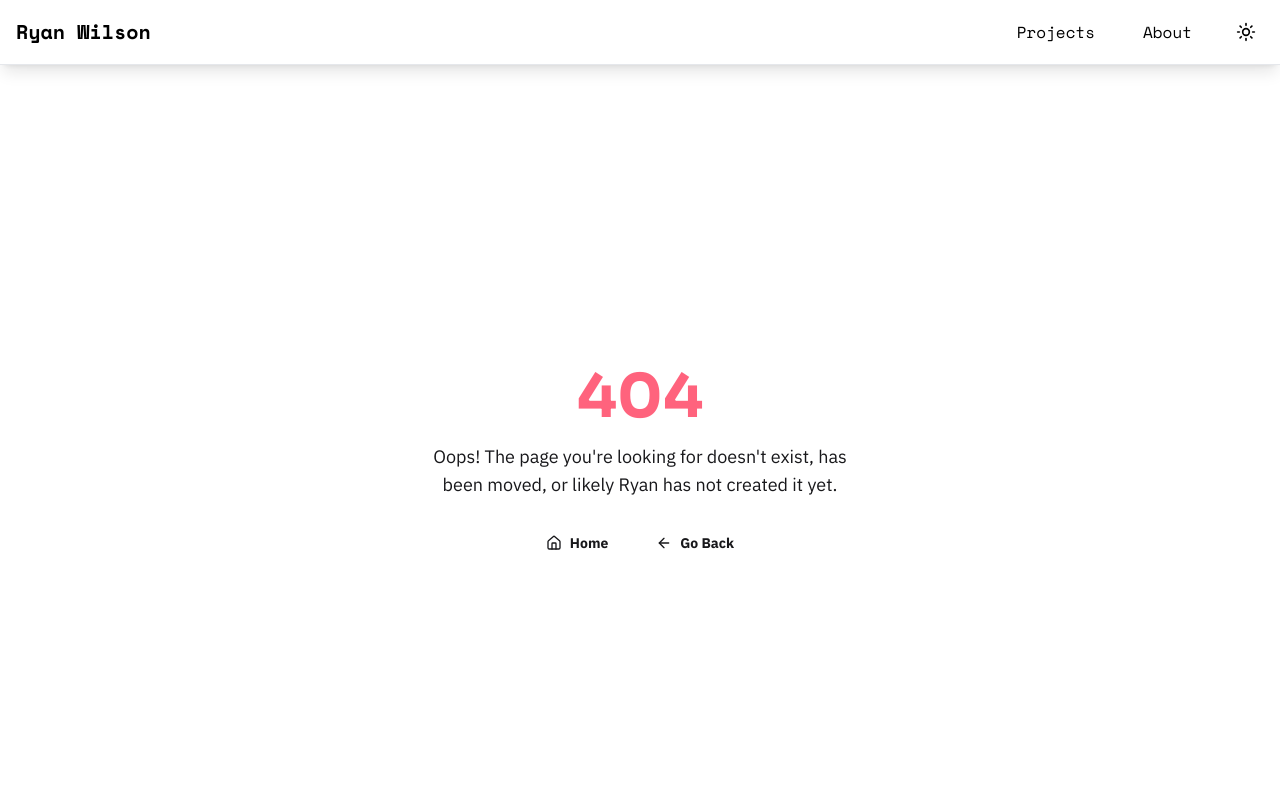
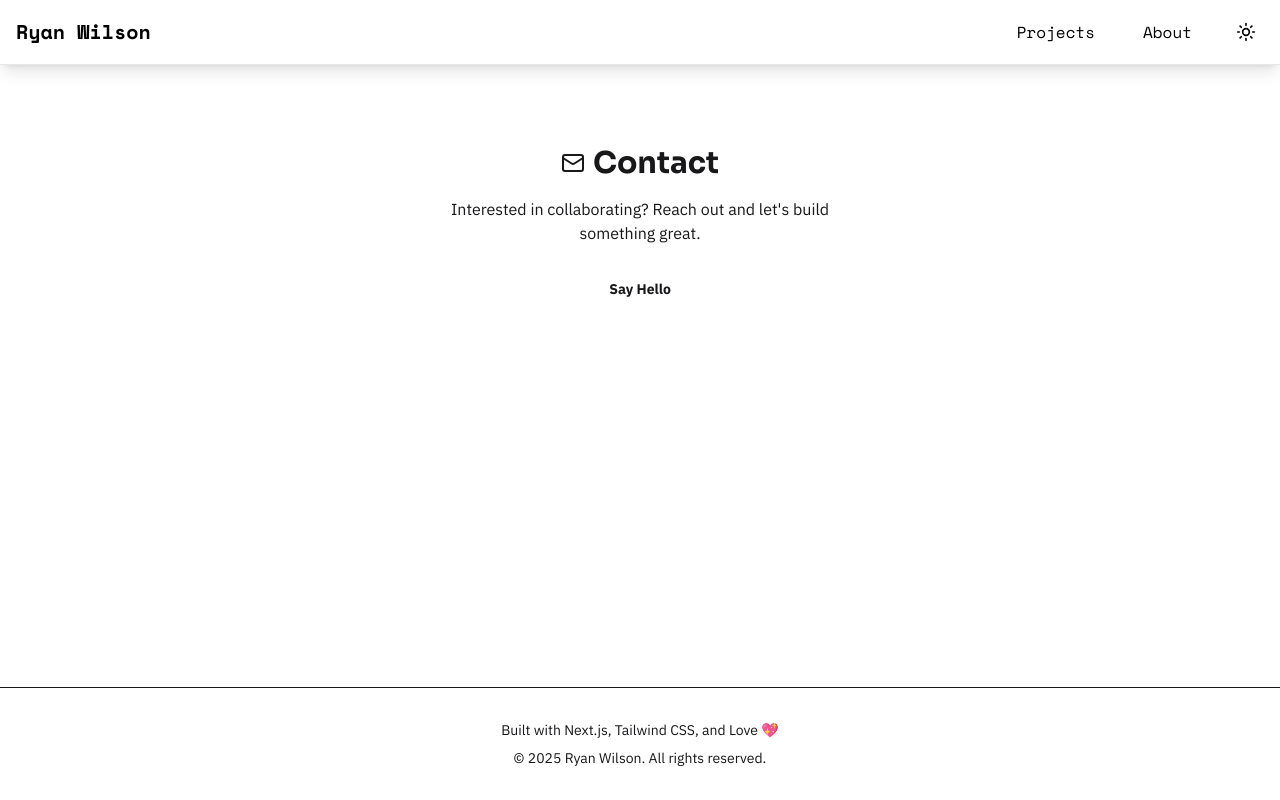
Before and after one commit to RW2023/ryan-2025, a Next.js app: page /contact in a window 1280 px wide. Before the commit this address had no page. Shown: the top 800 px of the page. Built offline with nearby package versions, Linux system fonts and the light colour scheme.

Commit message:
feat: add ContactPage component with ContactSection

```diff
--- /dev/null
+++ b/src/app/contact/page.tsx
@@ -0,0 +1,12 @@
+//src/app/contact/page.tsx
+
+import ContactSection from "@/components/ContactSection";
+
+
+export default function ContactPage() {
+    return(
+        <div>
+<ContactSection />
+        </div>
+    );
+}
```
